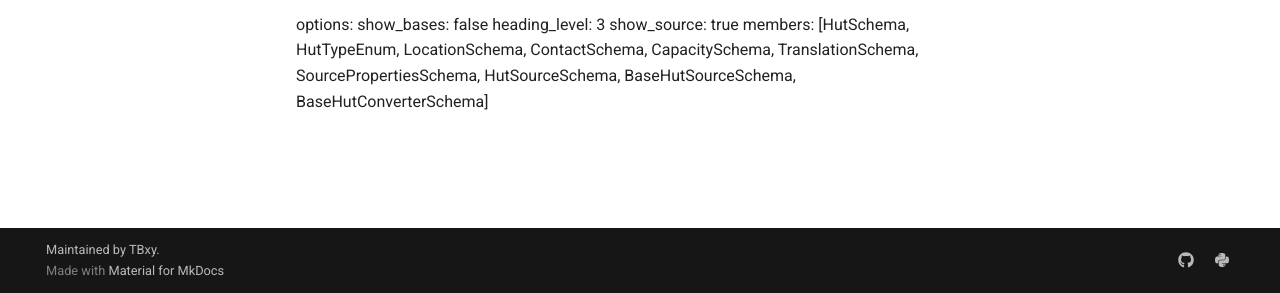
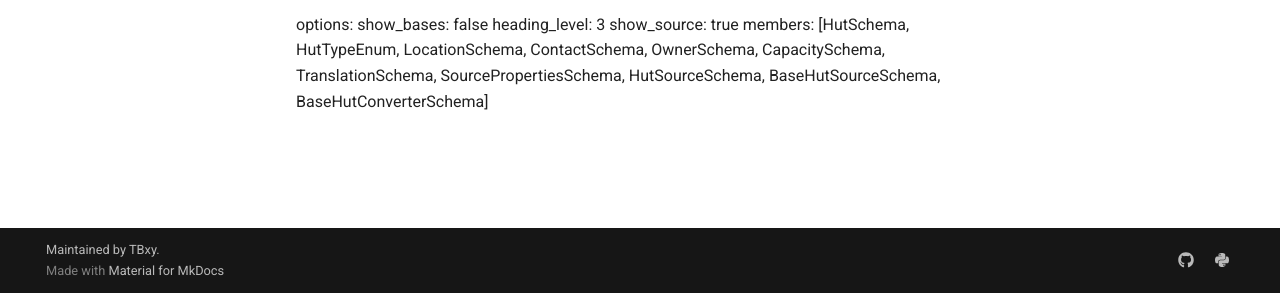
Before and after one commit to wodore/hut-services, an MkDocs documentation site: the page built from docs/api/core.md, in a window 1280 px wide, cut to the strip 607-900 px from the top of the page. Built offline with MkDocs 1.6.1 and Material for MkDocs 9.7.7, drawn with Linux system fonts in a browser that asks for light colours; comment, search, counter and statistics services are not loaded.

Commit message:
Added owner shcema to all

```diff
--- a/docs/api/core.md
+++ b/docs/api/core.md
@@ -13,4 +13,4 @@ options:
 show_bases: false
 heading_level: 3
 show_source: true
-members: [HutSchema, HutTypeEnum, LocationSchema, ContactSchema, CapacitySchema, TranslationSchema, SourcePropertiesSchema, HutSourceSchema, BaseHutSourceSchema, BaseHutConverterSchema]
+members: [HutSchema, HutTypeEnum, LocationSchema, ContactSchema, OwnerSchema, CapacitySchema, TranslationSchema, SourcePropertiesSchema, HutSourceSchema, BaseHutSourceSchema, BaseHutConverterSchema]
--- a/src/hut_services/__init__.py
+++ b/src/hut_services/__init__.py
@@ -22,6 +22,7 @@ __all__ = [
     "BaseHutSourceSchema",
     "CapacitySchema",
     "ContactSchema",
+    "OwnerSchema",
     "HutSchema",
     "HutSourceSchema",
     "HutTypeEnum",
```
